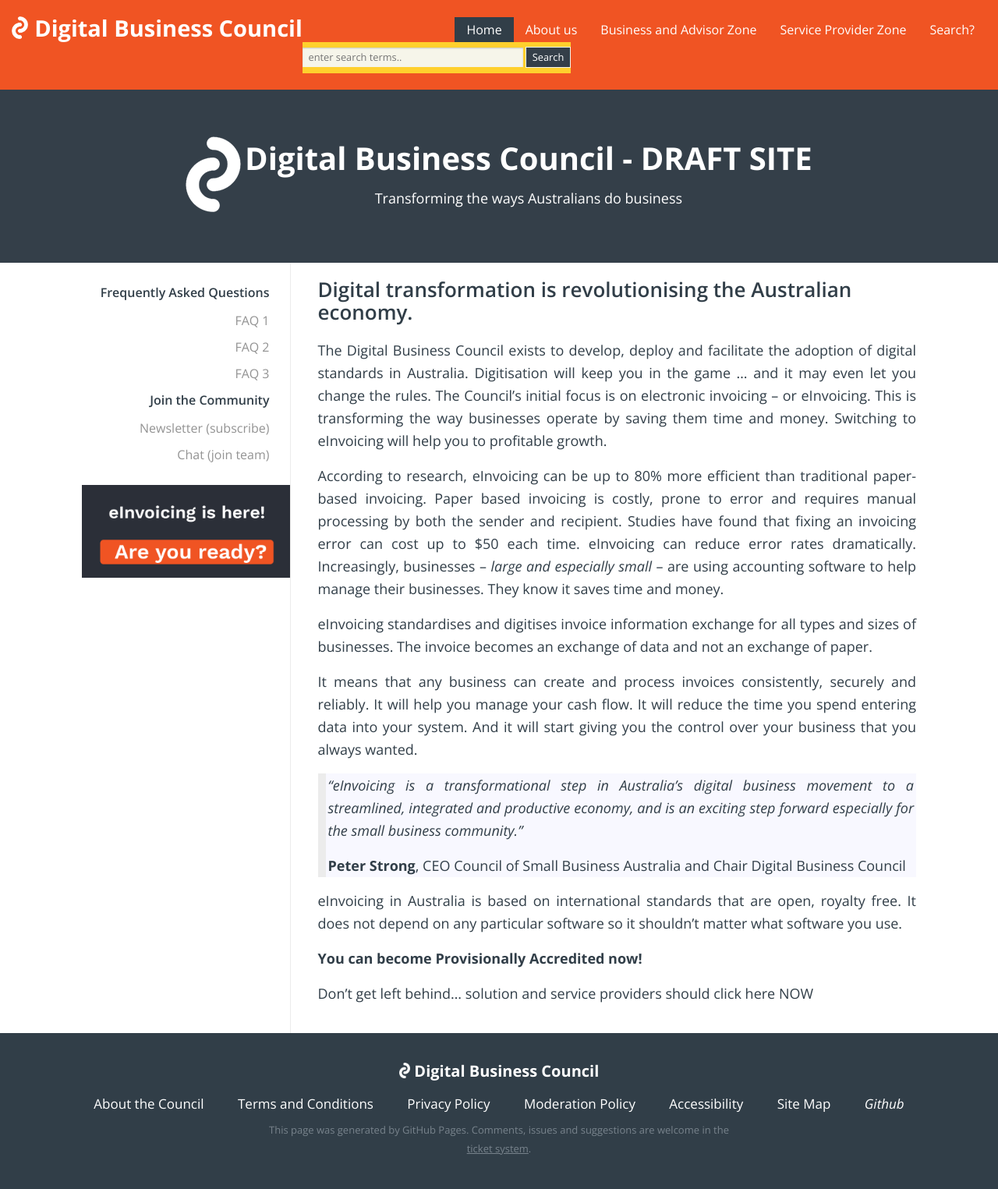
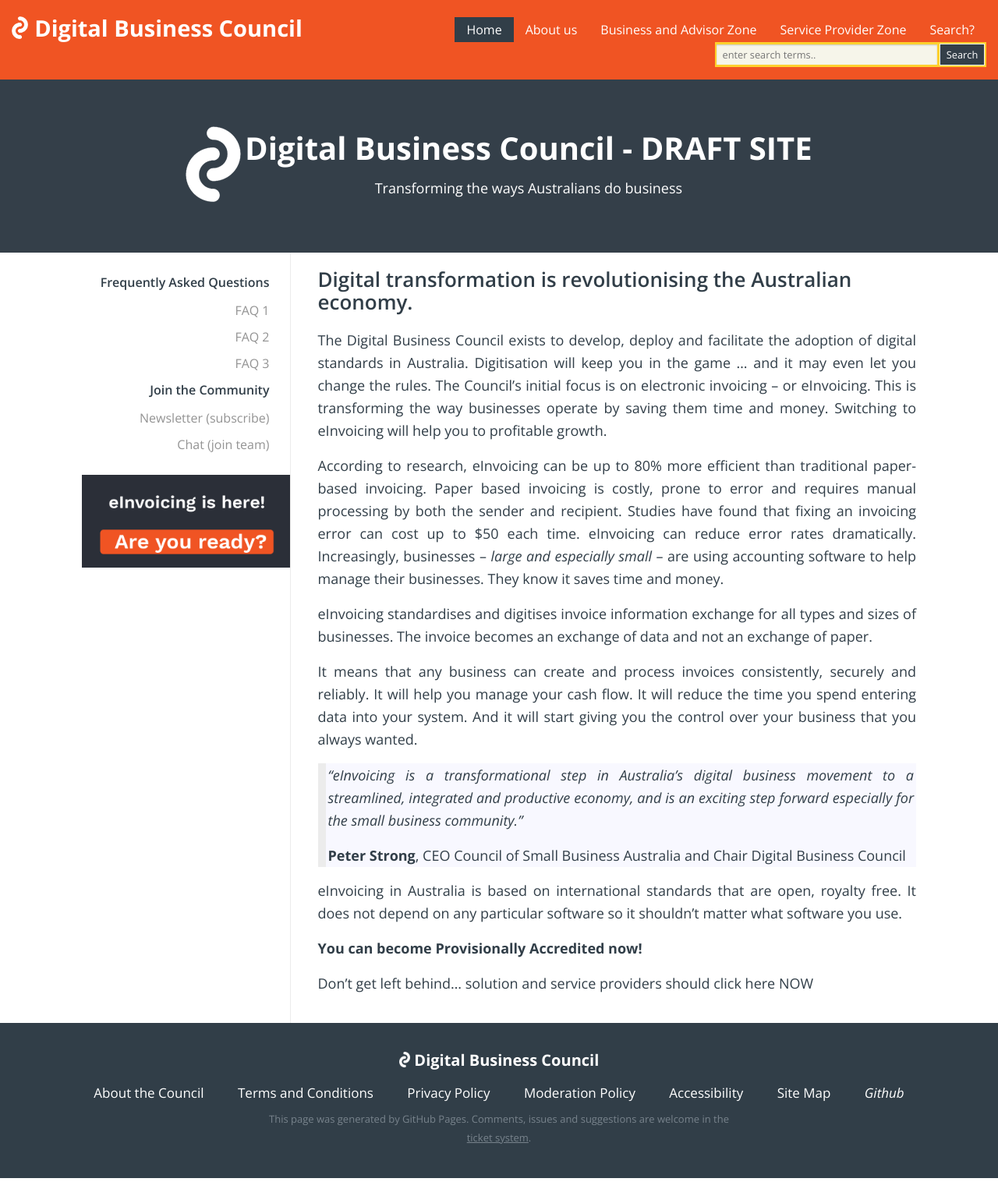
Before and after one commit to Digital-Business-Council/Digital-Business-Council.github.io, a Jekyll site: the page built from index.md, in a window 1280 px wide. Shown: the whole page at 78% size. Built offline with Jekyll 4.4.1, drawn with Linux system fonts in a browser that asks for light colours; our own code applies the rules of GitHub Pages for plain Markdown files.

Commit message:
Update _header.scss

```diff
--- a/_sass/_header.scss
+++ b/_sass/_header.scss
@@ -6,6 +6,8 @@
        padding: 0.43em 0 0.57em;
        display: inline-block;
        background-color: $dbc-tertiary;
+       padding: 2px 2px;
+       float: right;
 
        .search {
          float: right;
```
